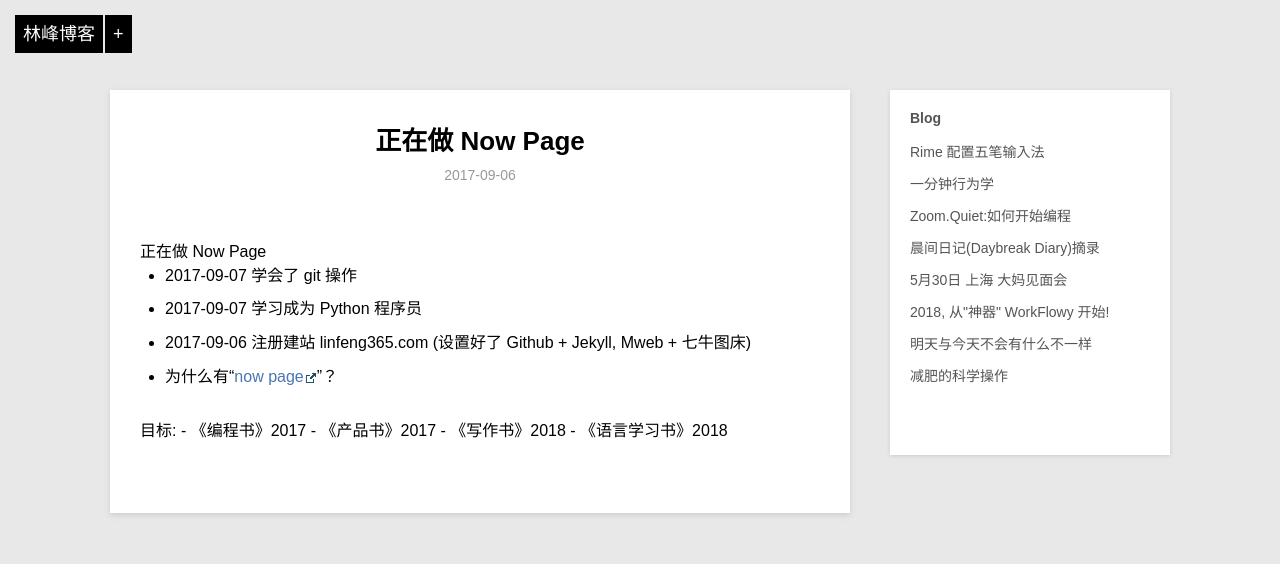
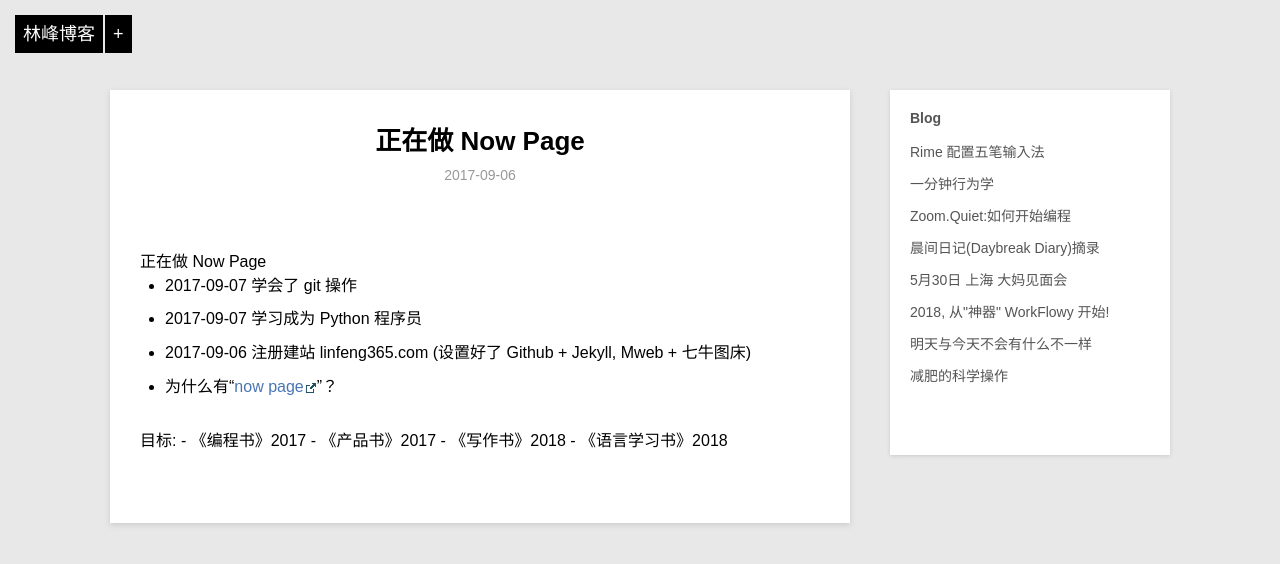
Before and after one commit to linfeng365/linfeng365.github.io, a Jekyll site: the page built from _posts/Blog/2017-09-06-now_page.md, in a window 1280 px wide. Shown: the top 564 px of the page. Built offline with Jekyll 4.4.1, drawn with Linux system fonts in a browser that asks for light colours; comment, search, counter and statistics services are not loaded.

Commit message:
css.#999->b3b3b3

```diff
--- a/css/default.css
+++ b/css/default.css
@@ -39,8 +39,8 @@
 a.external:hover {background-position:right -15px;}
 .entry-title,.entry-title a {font-size:26px;font-weight:bold;margin-bottom:6px;color:#000;text-align:center;word-wrap: break-word;}
 .entry-title a:hover {text-decoration:none;}
-.entry-date {text-align:center;color:#999;margin-bottom:50px;font-size:14px;}
-.entry-date-index {text-align:left;color:#999;margin-bottom:50px;font-size:14px;}
+.entry-date {text-align:center;color:#999;margin-bottom:60px;font-size:14px;}
+.entry-date-index {text-align:left;color:#b3b3b3;margin-bottom:60px;font-size:13px;}
 
 h2 {font-size:22px;font-weight:bold;margin-bottom:25px;}
 h3 {font-size:18px;font-weight:bold;margin-bottom:25px;}
```
